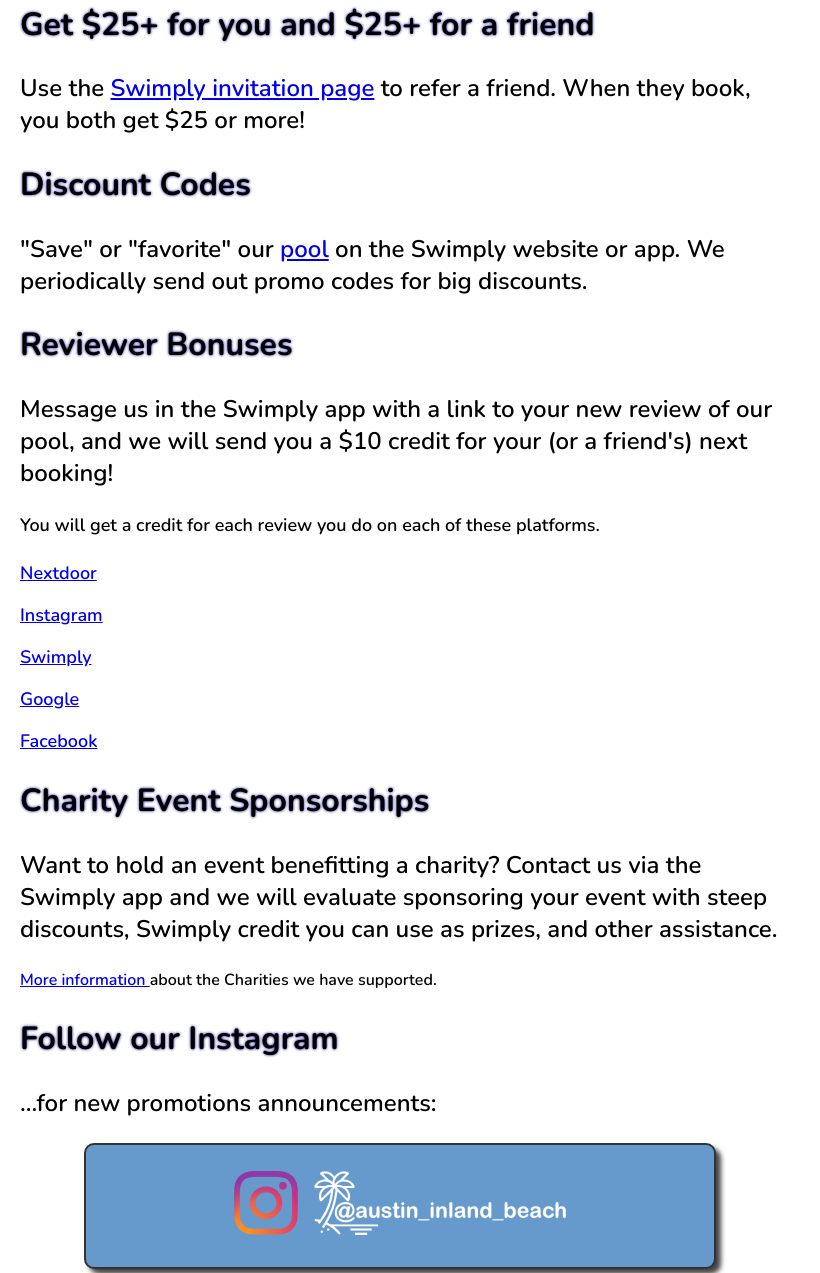
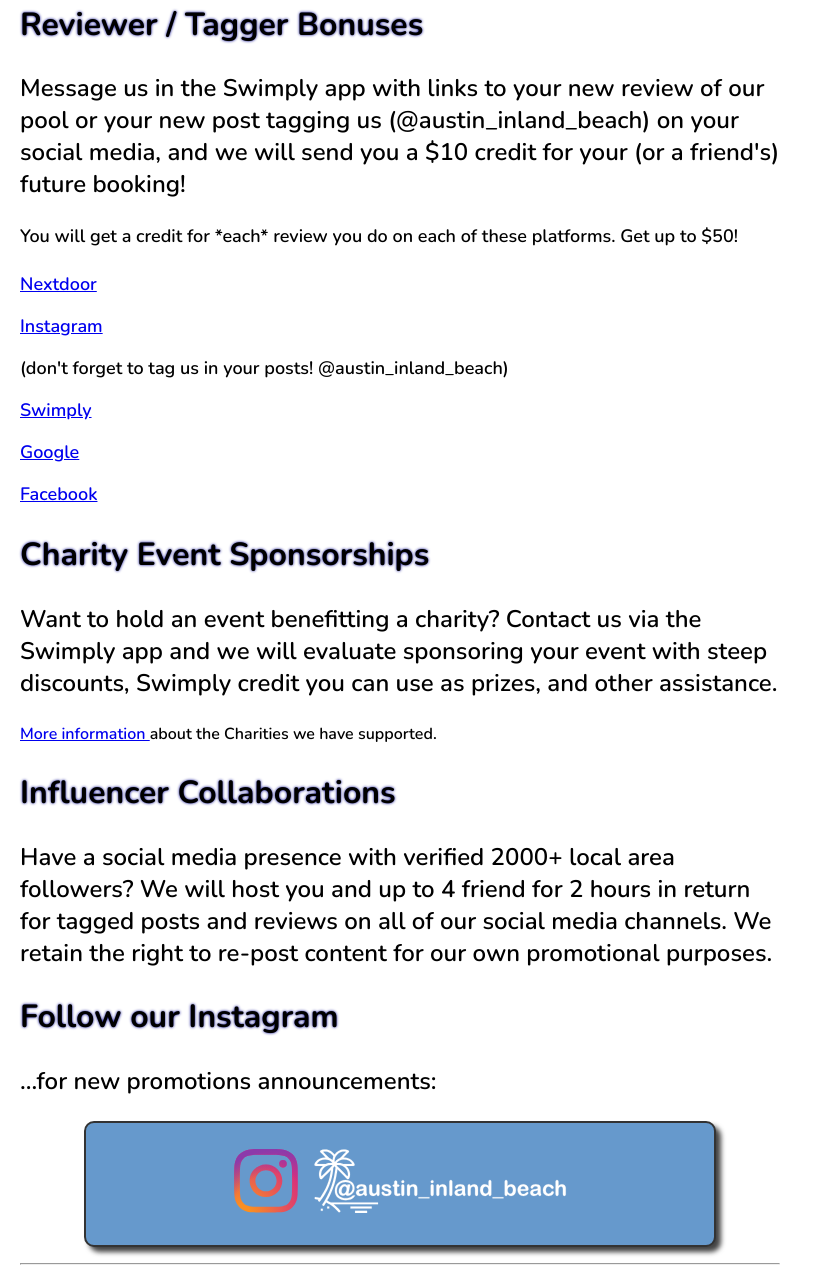
Before and after one commit to Steven-Burns/austin-inland-beach-site, a website: page src/promotions.html in a window 1280 px wide. Shown: the part 238-1511 px from the top of the page, without its empty margins (0-820 px from the left). Drawn offline with nearby package versions, Linux system fonts and the light colour scheme.

Commit message:
update promos

```diff
--- a/src/promotions.html
+++ b/src/promotions.html
@@ -11,13 +11,15 @@
     <title>Austin's Inland Beach Pool and Event Space: Promotions</title>
 </head>
 
-<body >
+<body>
     <main style="padding:20px">
         <h1>Austin Inland Beach Promotions!</h1>
 
-        <p class="body-text" style="font-weight:bold;color:#00B0F0">Please contact us through the Swimply app/website to ask
+        <p class="body-text" style="font-weight:bold;color:#00B0F0">Please contact us through the Swimply app/website to
+            ask
             questions.</p>
 
+        <!--
         <h2>Get $25+ for you and $25+ for a friend</h2>
         <p class="body-text">Use the <a href="https://swimply.com/invite">Swimply invitation page</a>
             to refer a friend. When they book, you both get $25 or more!</p>
@@ -25,6 +27,7 @@
         <h2>Discount Codes</h2>
         <p class="body-text">"Save" or "favorite" our <a href="https://swimply.com/pooldetails/14726">pool</a>
             on the Swimply website or app. We periodically send out promo codes for big discounts.</p>
+        -->
 
         <!--
         <h2>Free Cake!</h2>
@@ -35,26 +38,33 @@
             Example "Happy Birthday Anika!" or "Enjoy your Retirement, Stan!" </p>
         -->
 
-        <h2>Reviewer Bonuses</h2>
-        <p class="body-text">Message us in the Swimply app with a link to your new review of our pool,
-            and we will send you a $10 credit for your (or a friend's) next booking!</p>
-        <p class="body-small-text">You will get a credit for each review you do on each of these platforms.</p>
+        <h2>Reviewer / Tagger Bonuses</h2>
+        <p class="body-text">Message us in the Swimply app with links to your new review of our pool or your new post
+            tagging us (@austin_inland_beach) on your social media,
+            and we will send you a $10 credit for your (or a friend's) future booking!</p>
+        <p class="body-small-text">You will get a credit for *each* review you do on each of these platforms. Get up to
+            $50!</p>
         <ul type="disc" class="body-text" style="list-style-type:none;padding:0">
             <li>
                 <a href="https://nextdoor.com/pages/austins-inland-beach-in-gtx-arlington-tx/">
-                    <p class="body-small-text">Nextdoor</p></a>
+                    <p class="body-small-text">Nextdoor</p>
+                </a>
             </li>
             <li>
                 <a href="https://www.instagram.com/austin_inland_beach/">
-                    <p class="body-small-text">Instagram</p></a>
+                    <p class="body-small-text">Instagram</p>
+                </a>
+                <p class="body-small-text">(don't forget to tag us in your posts! @austin_inland_beach) </p>
             </li>
             <li>
                 <a href="https://swimply.com/pooldetails/14726">
-                    <p class="body-small-text">Swimply</p></a>
+                    <p class="body-small-text">Swimply</p>
+                </a>
             </li>
             <li>
                 <a href="https://goo.gl/maps/i4swikMXcPjxHLZd9">
-                    <p class="body-small-text">Google</p></a>
+                    <p class="body-small-text">Google</p>
+                </a>
             </li>
             <li>
                 <a href="https://www.facebook.com/profile.php?id=100094461200889&sk=reviews">
@@ -64,9 +74,16 @@
         </ul>
 
         <h2>Charity Event Sponsorships</h2>
-        <p class="body-text">Want to hold an event benefitting a charity? Contact us via the Swimply app and we will evaluate
+        <p class="body-text">Want to hold an event benefitting a charity? Contact us via the Swimply app and we will
+            evaluate
             sponsoring your event with steep discounts, Swimply credit you can use as prizes, and other assistance.</p>
-            <p><a href="charities.html">More information </a> about the Charities we have supported.</p>
+        <p><a href="charities.html">More information </a> about the Charities we have supported.</p>
+        </p>
+
+        <h2>Influencer Collaborations</h2>
+        <p class="body-text">Have a social media presence with verified 2000+ local area followers? We will host you and
+            up to 4 friend for 2 hours in return for tagged posts and reviews on all of our social media channels. We
+            retain the right to re-post content for our own promotional purposes.</p>
         </p>
 
         <!--
@@ -90,17 +107,17 @@
         <p class=body-text>...for new promotions announcements:</p>
         <div style="padding:0 4em">
             <a class="button-link-img-a" href="https://www.instagram.com/austin_inland_beach/">
-            <img class="button-img" id="Logo" src="images/instragram-link-logo.svg" alt="instagram link" />
+                <img class="button-img" id="Logo" src="images/instragram-link-logo.svg" alt="instagram link" />
             </a>
         </div>
         <p></p>
 
-        <hr/>
+        <hr />
         <p></p>
 
         <div class="body-section-div">
             <p></p>
-            <p class="body-footnote-text">Revision 14 Jul 2023</p>
+            <p class="body-footnote-text">Revision 10 Aug 2023</p>
             <p class="body-footnote-text">&copy; 2023</p>
             <p></p>
         </div>
```
Also changed, not shown: src/index.html (+2 -3 lines).
